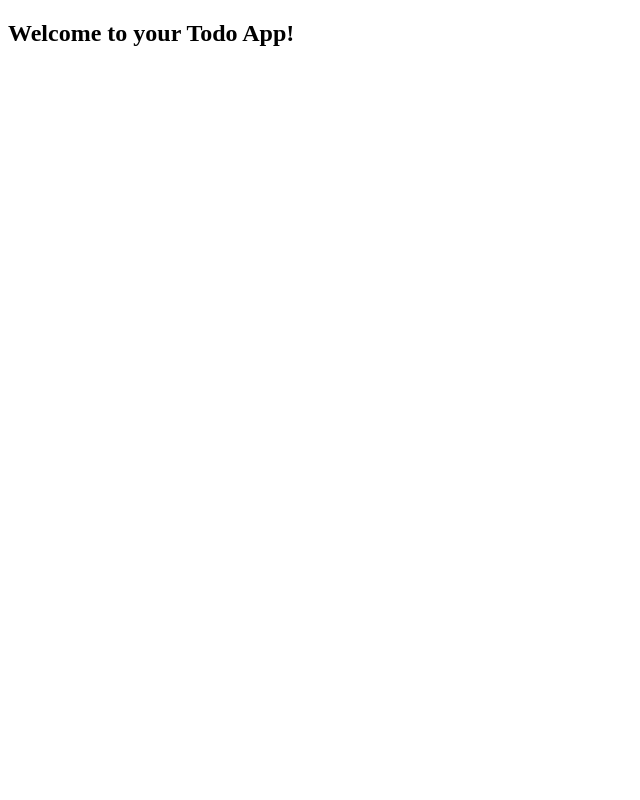
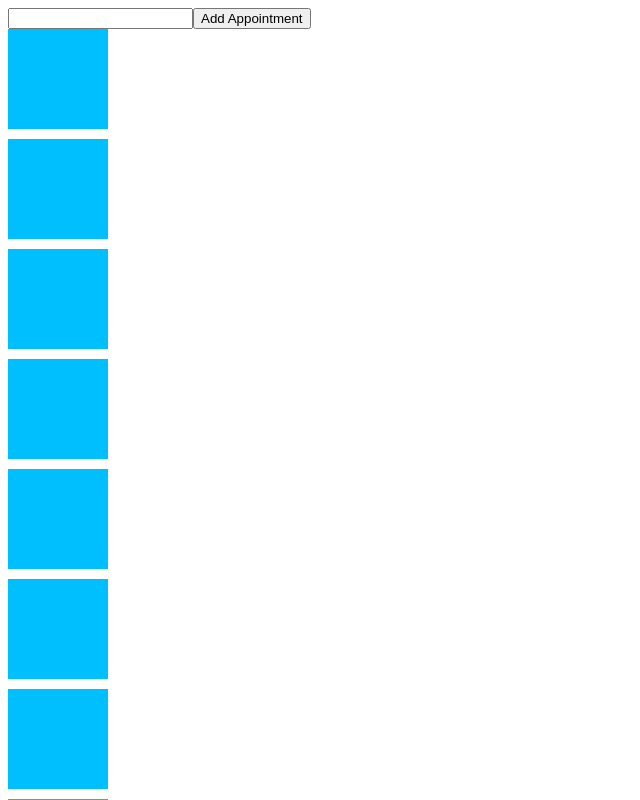
Before and after one commit to bloominstituteoftechnology/web-module-project-class-components, a React (Create React App) app: page / in a window 1280 px wide. Shown: the top 800 px of the page, without its empty margins (0-640 px from the left). Built offline with nearby package versions, Linux system fonts and the light colour scheme; the HTML template or start-up script is replaced by a standard one.

Commit message:
adding todo

```diff
--- a/src/App.js
+++ b/src/App.js
@@ -1,13 +1,21 @@
 import React from 'react';
+import Todo from './components/Todo.js';
 
 class App extends React.Component {
+
+  // --------------------------------------------
+
   // you will need a place to store your state in this component.
   // design `App` to be the parent component of your application.
   // this component is going to take care of state, and any change handlers you need to work with your state
+  // constructor() {}
+
+  // --------------------------------------------
+
   render() {
     return (
       <div>
-        <h2>Welcome to your Todo App!</h2>
+        <Todo />
       </div>
     );
   }
--- a/src/components/Todo.js
+++ b/src/components/Todo.js
@@ -0,0 +1,51 @@
+import React, {useState, useEffect} from 'react';
+
+
+const Todo = () => {
+
+    // --------------------------------------------
+
+    const [todos,           setTodos]             = useState([]);
+    const [form_val,        setFormVal]           = useState([]);
+    const [time_blocks,     setTimeBlocks]        = useState(Array(8).fill(0));
+    const [appointments,    setAppointments]      = useState([]);
+    const [available_times, setAvailableTimes] = useState([]);
+
+    // --------------------------------------------
+
+    useEffect(() => {
+      const av_times = [{start_time: 1, end_time: 2}, {start_time: 2, end_time: 3}];
+      setAvailableTimes([...available_times, av_times]);
+    }, []);
+
+    // --------------------------------------------
+
+    return (
+      <div>
+        <form onSubmit={e => {
+          e.preventDefault();
+          setTodos([...todos, {appointment_type: form_val}]);
+          setFormVal('');
+        }}>
+          <input type="text" value={form_val} onChange={e => setFormVal(e.target.value)} />
+          <button type="submit">
+            Add Appointment
+          </button>
+        </form>
+
+        {todos.map((todo, i) => <p key={i}>{todo}</p>)}
+
+        {time_blocks.map((tb, i) => (
+          <div key={i} style={{height: '100px', width: '100px', background: 'deepskyblue', marginBottom: '10px'}} onClick={() => {
+            console.log('i clicked: ', i);
+
+          }}></div>
+        ))}
+
+        <h2>Welcome to your Todo App!</h2>
+      </div>
+    );
+
+}
+
+export default Todo;
```
